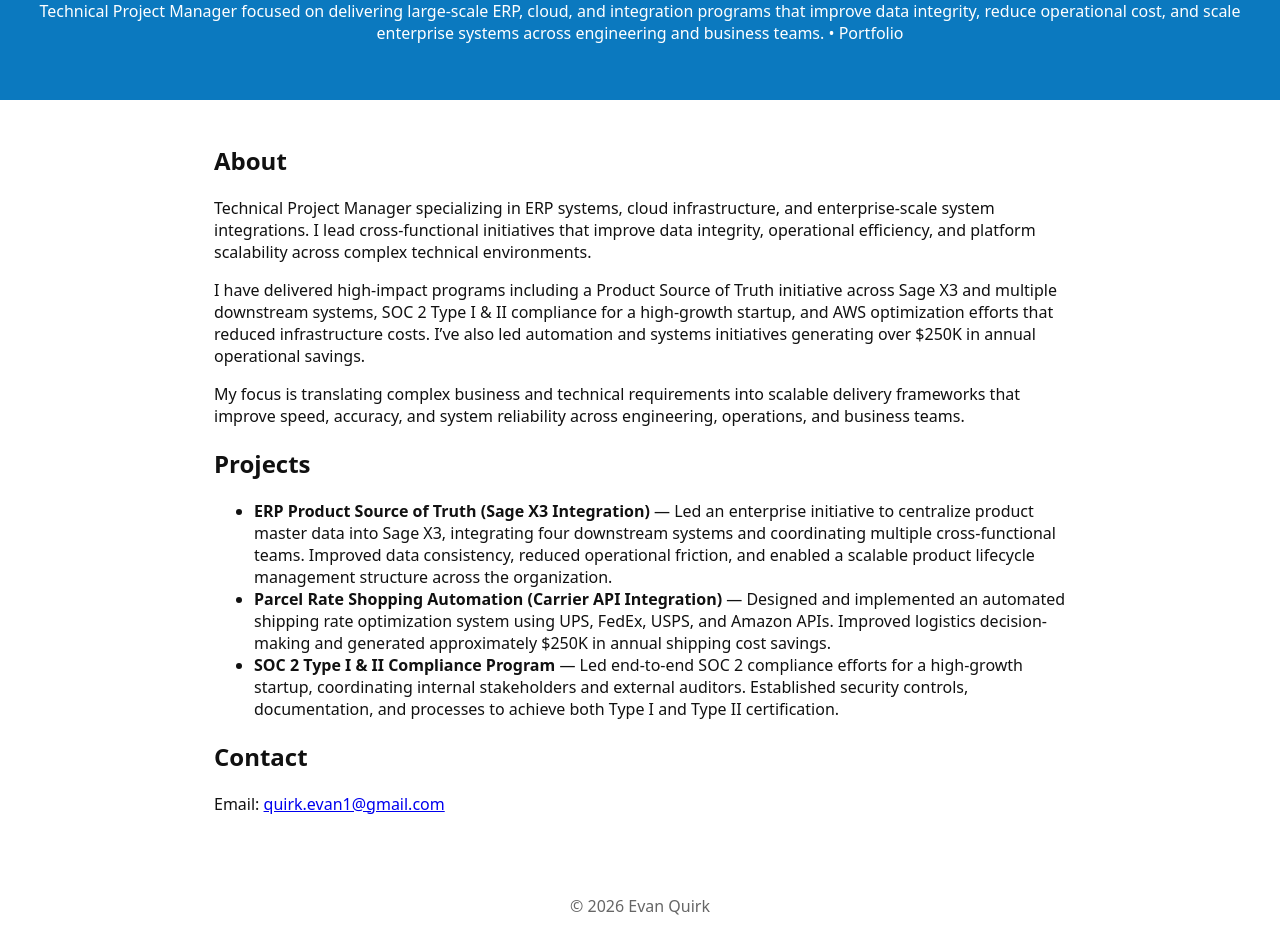
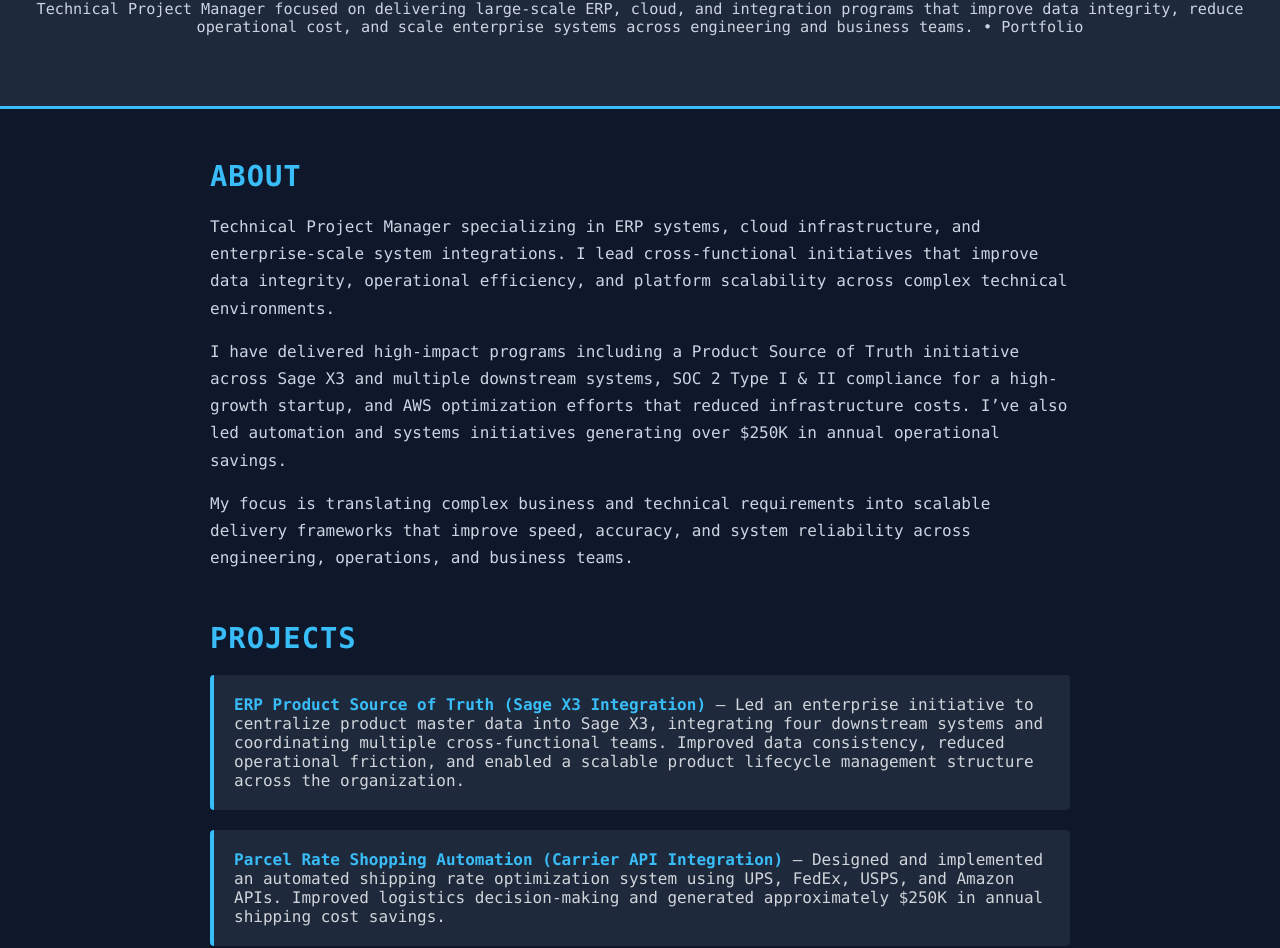
Before and after one commit to equirk0910/Evan-Quirk-Portfolio, a website: page public/index.html in a window 1280 px wide. Shown: the part 126-1074 px from the top of the page. Drawn offline with Linux system fonts and the light colour scheme.

Commit message:
Update styles: Apply tech-focused dark theme with cyan accents

```diff
--- a/public/styles.css
+++ b/public/styles.css
@@ -1,6 +1,15 @@
 * { box-sizing: border-box; }
-body { font-family: system-ui, -apple-system, "Segoe UI", Roboto, "Helvetica Neue", Arial; margin:0; color:#111; }
-header { background:#0b79bf; color:white; padding:40px 20px; text-align:center; }
-main { padding:24px; max-width:900px; margin:0 auto; }
-section { margin-bottom:20px; }
-footer { text-align:center; padding:20px; color:#666; }
+body { font-family: 'Fira Code', 'Monaco', monospace; margin:0; color:#d1d5db; background:#0f172a; }
+header { background:#1e293b; color:#38bdf8; padding:70px 20px; text-align:center; border-bottom:3px solid #38bdf8; }
+header h1 { margin:0; font-size:2.5em; font-weight:900; letter-spacing:2px; }
+header p { margin:10px 0 0 0; font-size:0.95em; color:#cbd5e1; }
+main { padding:50px 20px; max-width:900px; margin:0 auto; }
+section { margin-bottom:50px; }
+section h2 { color:#38bdf8; font-size:1.8em; margin:0 0 20px 0; font-weight:800; text-transform:uppercase; letter-spacing:1px; }
+section p { line-height:1.7; font-size:1em; color:#cbd5e1; }
+ul { list-style:none; padding:0; }
+li { margin-bottom:20px; padding:20px; background:#1e293b; border-left:4px solid #38bdf8; border-radius:4px; }
+li strong { color:#38bdf8; font-weight:800; }
+a { color:#38bdf8; text-decoration:none; }
+a:hover { color:#06b6d4; text-decoration:underline; }
+footer { text-align:center; padding:30px; color:#64748b; background:#0f172a; border-top:1px solid #334155; }
```
